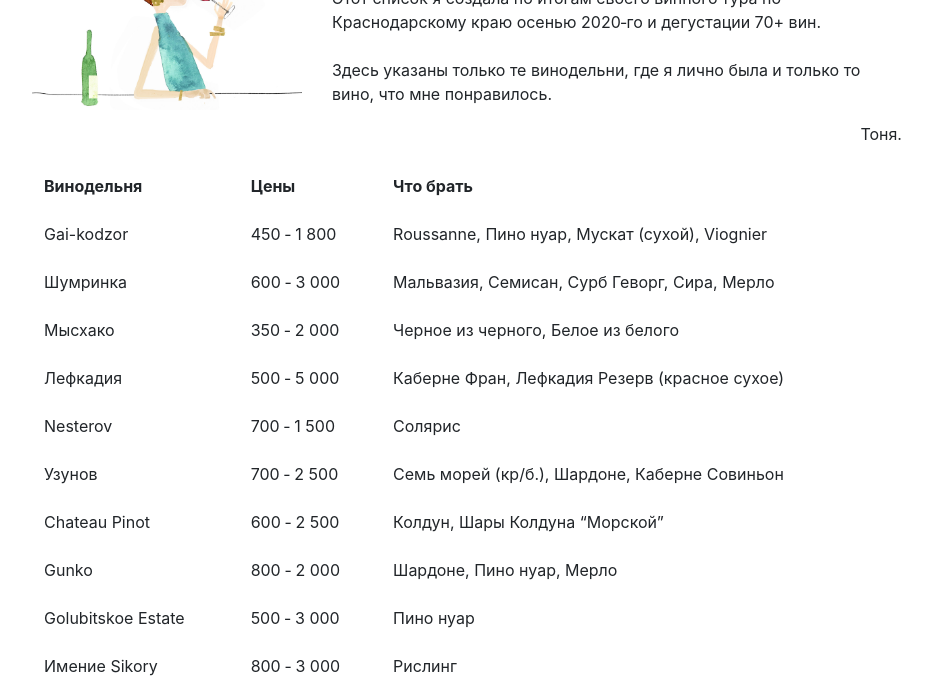
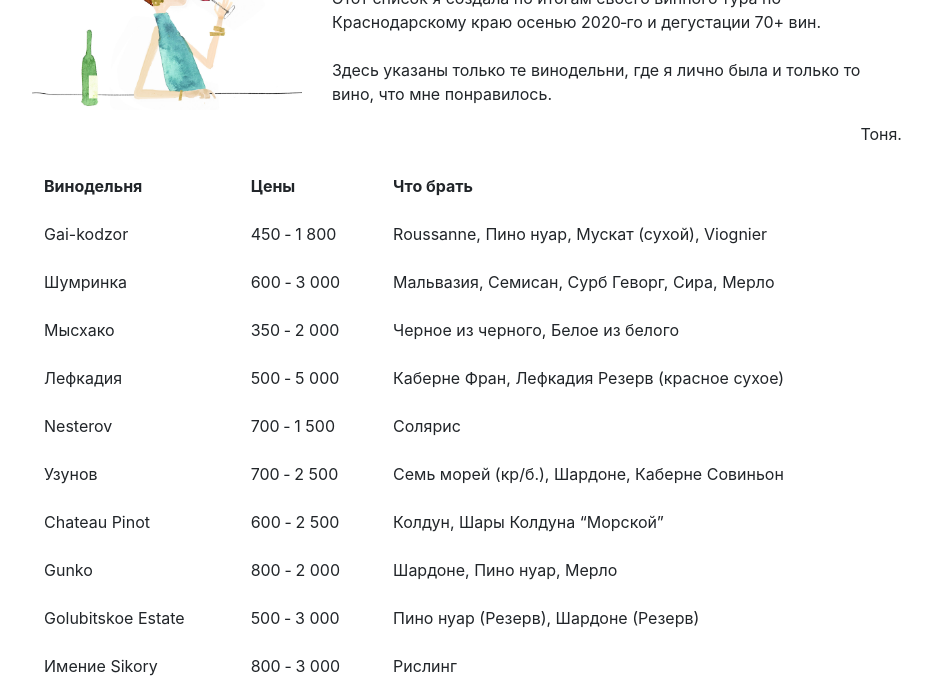
Before and after one commit to tonyapopova/tonyapopova.github.io, a plain HTML site: page index.html in a window 1280 px wide. Shown: the part 120-800 px from the top of the page, without its empty margins (173-1105 px from the left). Drawn offline with nearby package versions, Linux system fonts and the light colour scheme.

Commit message:
Update index.html

```diff
--- a/index.html
+++ b/index.html
@@ -93,7 +93,7 @@
                         <tr>
                             <td>Golubitskoe Estate</td>
                             <td>500 &#8209; 3&nbsp;000</td>
-                            <td>Пино нуар</td>
+                            <td>Пино нуар (Резерв), Шардоне (Резерв)</td>
                         </tr>
                         <tr>
                             <td>Имение Sikory</td>
```
